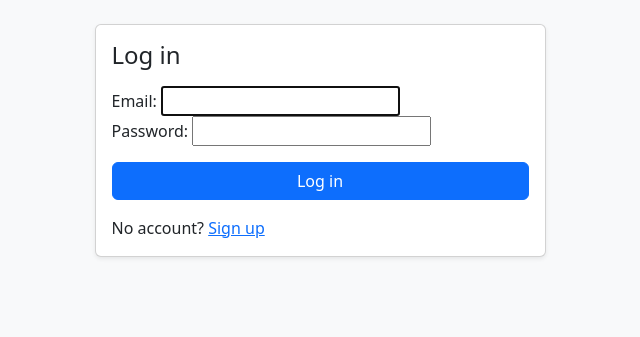
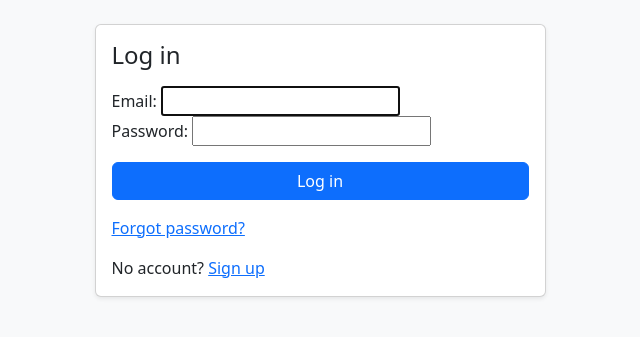
Before and after one commit to naizazainab5-jpg/subscription-management-sm, a Django app: page /login/ in a window 1280 px wide. Shown: the part 56-393 px from the top of the page, without its empty margins (320-960 px from the left). Run offline with Django 5.2, Linux system fonts and the light colour scheme.

Commit message:
Add password reset

```diff
--- a/accounts/templates/accounts/login.html
+++ b/accounts/templates/accounts/login.html
@@ -10,6 +10,7 @@
         {{ form.as_div }}
         <button class="btn btn-primary w-100 mt-3">Log in</button>
       </form>
+      <p class="mt-3 mb-0"><a href="{% url 'password_reset' %}">Forgot password?</a></p>
       <p class="mt-3 mb-0">No account? <a href="{% url 'signup' %}">Sign up</a></p>
     </div></div>
   </div>
--- a/accounts/urls.py
+++ b/accounts/urls.py
@@ -2,6 +2,8 @@ from django.contrib.auth import views as auth_views
 from django.urls import path
 
 from . import views
+
+FORM = "accounts/form_page.html"
 
 urlpatterns = [
     path("", views.home, name="home"),
@@ -16,4 +18,24 @@ urlpatterns = [
     ),
     path("logout/", auth_views.LogoutView.as_view(next_page="login"), name="logout"),
     path("signup/", views.signup, name="signup"),
+
+    # Password reset (the email link prints in the terminal during development)
+    path("password-reset/", auth_views.PasswordResetView.as_view(
+        template_name=FORM,
+        extra_context={"title": "Reset your password", "button": "Send reset link"}),
+        name="password_reset"),
+    path("password-reset/sent/", auth_views.PasswordResetDoneView.as_view(
+        template_name=FORM,
+        extra_context={"title": "Check your email",
+                       "message": "If that email is registered, a reset link is on its way."}),
+        name="password_reset_done"),
+    path("reset/<uidb64>/<token>/", auth_views.PasswordResetConfirmView.as_view(
+        template_name=FORM,
+        extra_context={"title": "Choose a new password", "button": "Save password"}),
+        name="password_reset_confirm"),
+    path("reset/done/", auth_views.PasswordResetCompleteView.as_view(
+        template_name=FORM,
+        extra_context={"title": "Password changed",
+                       "message": "Your password has been updated. You can log in now."}),
+        name="password_reset_complete"),
 ]
```
Also changed, not shown: accounts/templates/accounts/form_page.html (added, +21 -0 lines).
